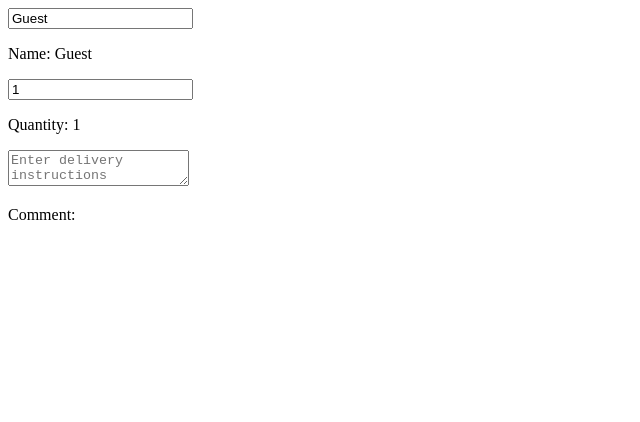
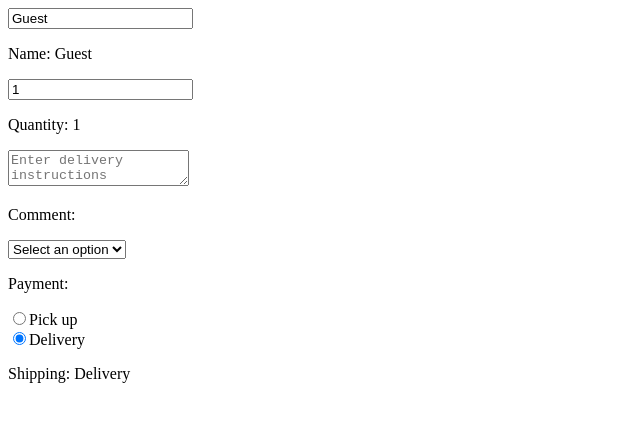
Before and after one commit to Kanamija/my-react-app, a React (Vite) app: page / in a window 1280 px wide. Shown: the top 422 px of the page, without its empty margins (0-640 px from the left). Built offline with nearby package versions, Linux system fonts and the light colour scheme.

Commit message:
Working through Bro Code React Course, and updated the MyComponent component on using the useState hook along with the onChange event handler.

```diff
--- a/src/MyComponent.jsx
+++ b/src/MyComponent.jsx
@@ -4,6 +4,8 @@ function MyComponent() {
     const [name, setName] = useState("Guest")
     const [quantity, setQuantity] = useState("1")
     const [comment, setComment] = useState("")
+    const [payment, setPayment] = useState("")
+    const [shipping, setShipping] = useState("Delivery")
 
 function handleNameChange(event) {
     setName(event.target.value);
@@ -17,6 +19,14 @@ function handleCommentChange(event) {
     setComment(event.target.value);
 }
 
+function handlePaymentChange(event) {
+    setPayment(event.target.value);
+}
+
+function handleShippingChange(event) {
+    setShipping(event.target.value);
+}
+
     return (<div>
         <input value={name} onChange={handleNameChange}/>
         <p>Name: {name}</p>
@@ -26,6 +36,28 @@ function handleCommentChange(event) {
 
         <textarea value={comment} onChange={handleCommentChange} placeholder="Enter delivery instructions"/>
         <p>Comment: {comment}</p>
+
+        <select value={payment} onChange={handlePaymentChange}>
+            <option value="">Select an option</option>
+            <option value="Visa">Visa</option>
+            <option value="Mastercard">Mastercard</option>
+            <option value="Gift Card">Gift Card</option>
+        </select>
+        <p>Payment: {payment}</p>
+
+        <label>
+            <input type="radio" value="Pick up"
+                checked={shipping === "Pick up"}
+                onChange={handleShippingChange}/>
+            Pick up
+        </label><br/>
+        <label>
+               <input type="radio" value="Delivery"
+                checked={shipping === "Delivery"}
+                onChange={handleShippingChange}/>
+            Delivery
+        </label>
+        <p>Shipping: {shipping}</p>
     </div>)
 }
 
```
Also changed, not shown: src/Counter.jsx (+19 -19 lines).
